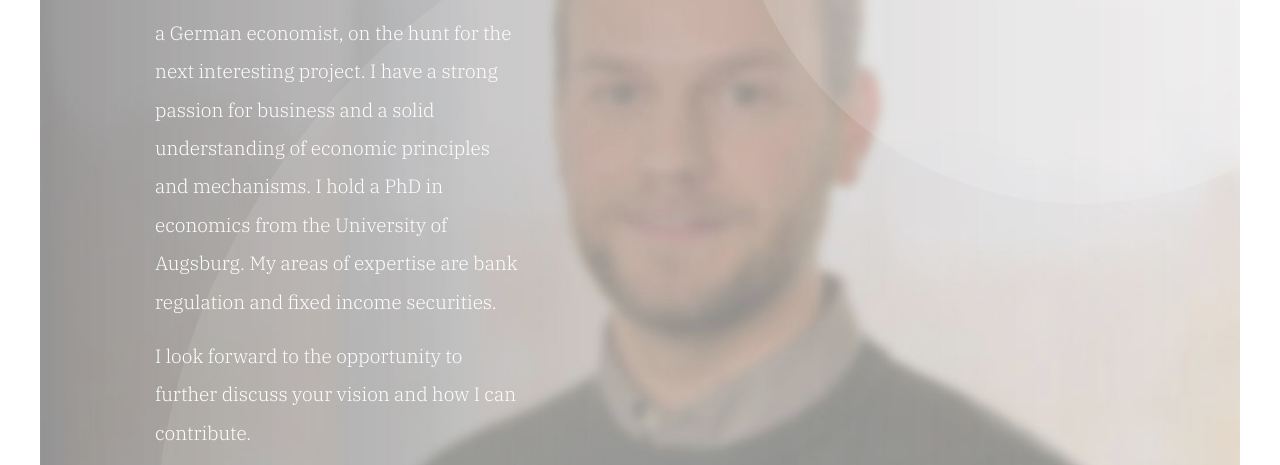
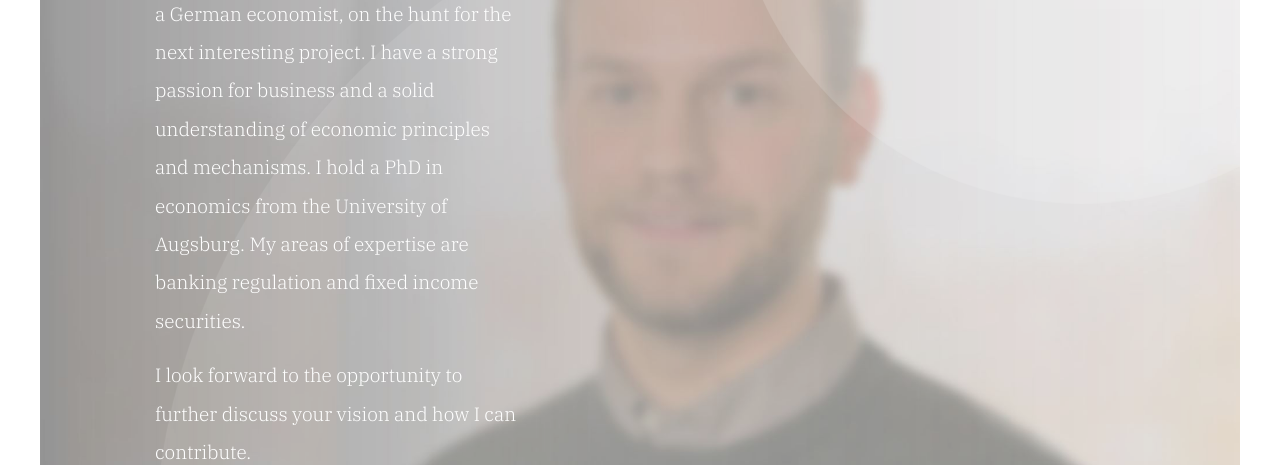
Before and after one commit to mayerst/mayerst.github.io, a website: page index.html in a window 1280 px wide. Shown: the part 199-664 px from the top of the page. Drawn offline with nearby package versions, Linux system fonts and the light colour scheme.

Commit message:
Update index.html

```diff
--- a/index.html
+++ b/index.html
@@ -28,7 +28,7 @@
                     <h1>Hello, world! I am Stefan Mayer,</h1>
 
                     <p>
-                      a German economist, on the hunt for the next interesting project. I have a strong passion for business and a solid understanding of economic principles and mechanisms. I hold a PhD in economics from the University of Augsburg. My areas of expertise are bank regulation and fixed income securities.</p>
+                      a German economist, on the hunt for the next interesting project. I have a strong passion for business and a solid understanding of economic principles and mechanisms. I hold a PhD in economics from the University of Augsburg. My areas of expertise are banking regulation and fixed income securities.</p>
                     <p>I look forward to the opportunity to further discuss your vision and how I can contribute.</p>
 
                     <ul class="list-inline">
```
